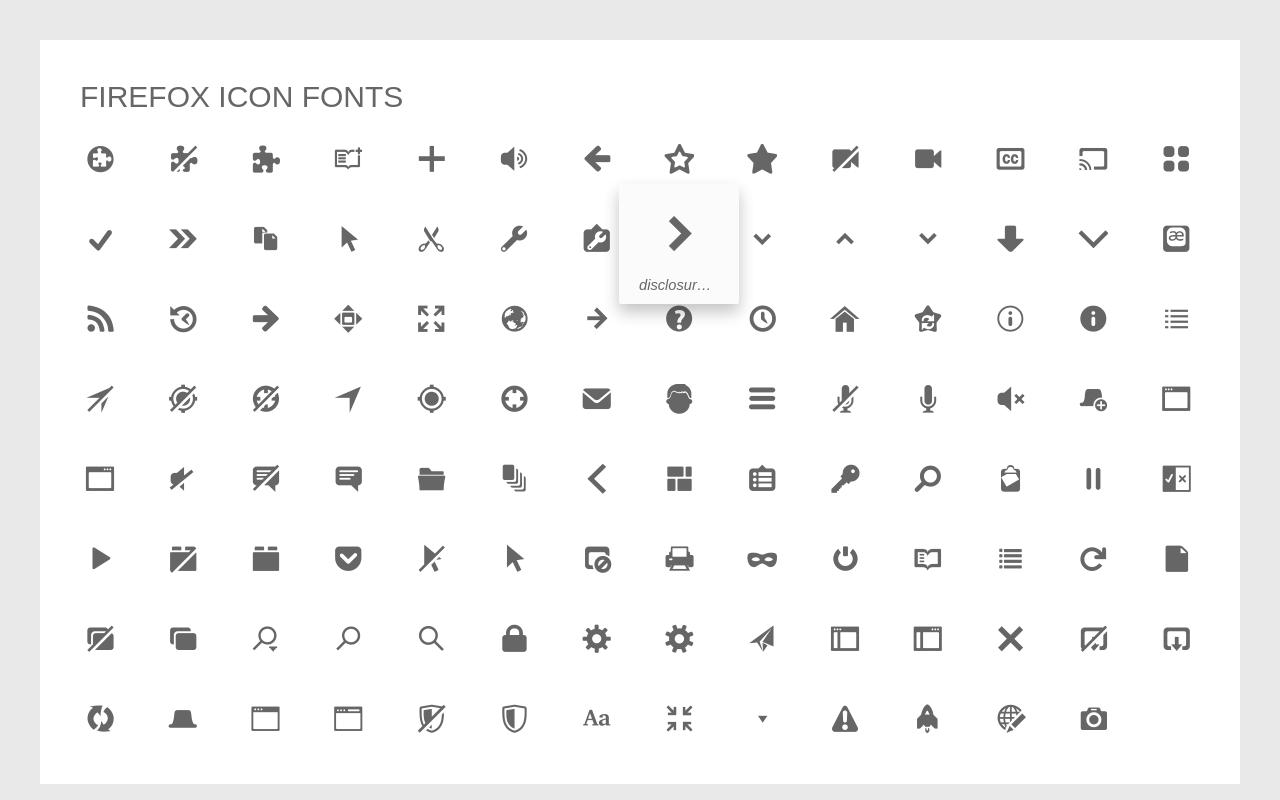
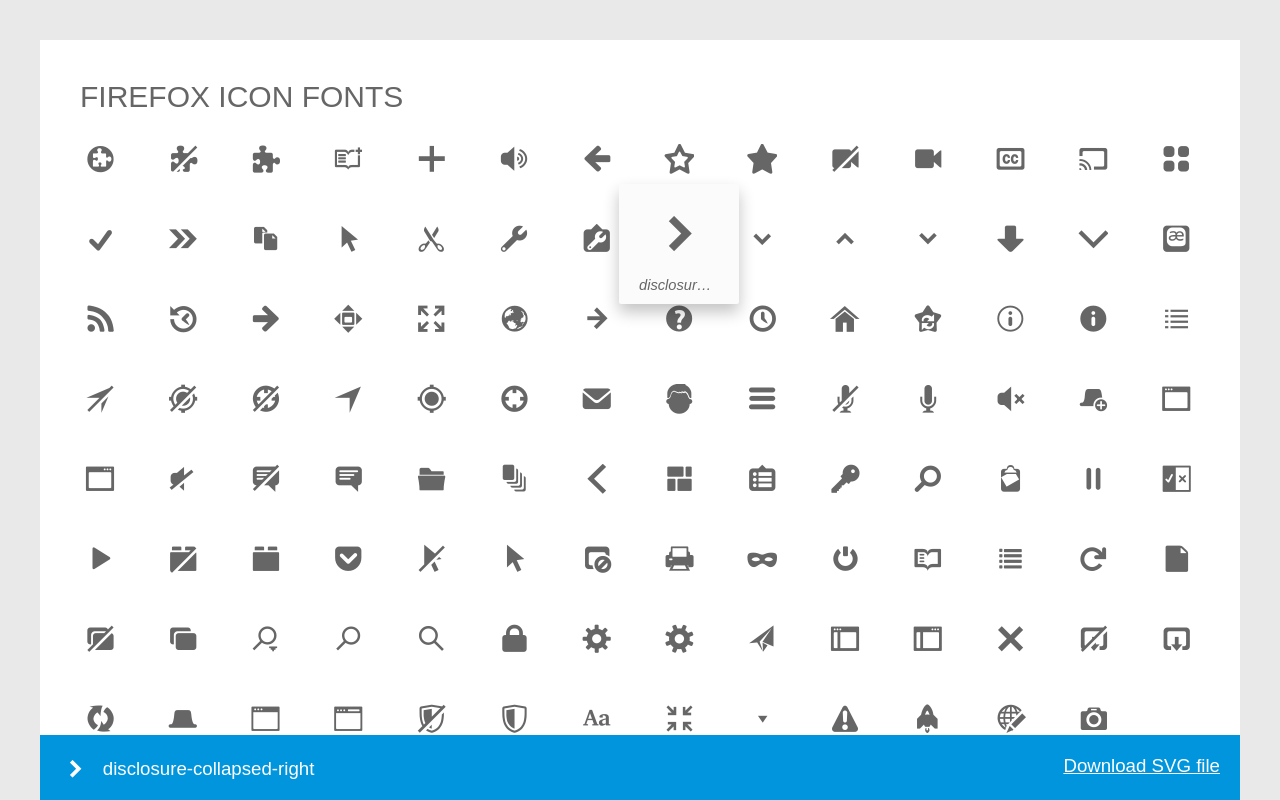
Before and after one commit to youwenliang/Firefox_Icon-Font, a website: page index.html in a window 1280 px wide. Both pictures are taken after a click on the icon 679 px from the left and 244 px from the top of the page. Drawn offline with nearby package versions, Linux system fonts and the light colour scheme.

Commit message:
Add download option

```diff
--- a/index.html
+++ b/index.html
@@ -26,10 +26,12 @@
       }
 
       section {
+        position: relative;
         padding: 20px;
-        margin: 20px;
+        margin: 20px auto;
         background-color: #fff;
         text-align: left;
+        max-width: 1200px;
       }
 
       section i {
@@ -93,6 +95,48 @@
         margin: 20px 0 10px 20px;
       }
 
+      .info {
+        color: #fff;
+        position: fixed;
+        width: 100%;
+        padding: 20px;
+        height: 65px;
+        margin: 0px auto;
+        background-color: #0095DD;
+        max-width: 1200px;
+        left: 0;
+        right: 0;
+        bottom: -65px;
+        -webkit-transition: all .2s ease-in-out;
+        -moz-transition: all .2s ease-in-out;
+        transition: all .2s ease-in-out;
+      }
+
+      .info.active {
+        bottom: 0px;
+      }
+
+      .info > span {
+        font-size: 14pt;
+        font-weight: 200;
+        top: -13px;
+        left: 10px;
+        position: relative;
+      }
+
+      .info a {
+        font-size: 14pt;
+        font-weight: 200;
+        position: relative;
+        float: right;
+        color: #fff !important;
+      }
+
+      .info i {
+        top: -2px;
+        position: relative;
+      }
+
       /*h1 {
         position: absolute;
         z-index: -1;
@@ -110,7 +154,7 @@
           1px 1px 0 rgba(255, 255, 255, 0.5)
       }*/
 
-      footer {
+      /*footer {
         position: fixed;
         bottom: 0;
         left: 0;
@@ -144,7 +188,9 @@
 
       #show-view-boxes {
         display: none;
-      }
+      }*/
+
+
 
     </style>
     <link rel="stylesheet" href="firefox-icons.css">
@@ -601,6 +647,11 @@
       </i>
 
     </section>
+    <div class="info">
+      <i aria-hidden="true"></i>
+      <span></span>
+      <a href="#"><span>Download SVG file</span></a>
+    </div>
     <!-- <h2>BiDi icons (include bidi-helper.css if you want them)</h2>
     <h3>LTR mode</h3>
     <section dir="ltr">
@@ -661,8 +712,13 @@
       if(!$(this).hasClass("active")) {
         $(".active").removeClass("active");
         $(this).addClass("active");
+        $('.info').addClass("active");
+        $('.info i').attr('data-icon', $(this).attr('data-icon'));
+        $('.info > span').text($(this).attr('data-icon'));
+        $('.info a').attr('href',"/images/"+$(this).attr('data-icon')+'.svg');
       } else {
         $(this).removeClass("active");
+        $('.info').removeClass("active");
       }
     });
     $(window).click(function(e){
@@ -670,6 +726,7 @@
       if($(".active").length != 0) {
         window.location.hash = "#/";
         $(".active").removeClass("active");
+        $('.info').removeClass("active");
       }
     });
 
```
Also changed, not shown: templates/index.html (+60 -3 lines), firefox-icons-embedded.css, fonts/firefox-icons.ttf.
